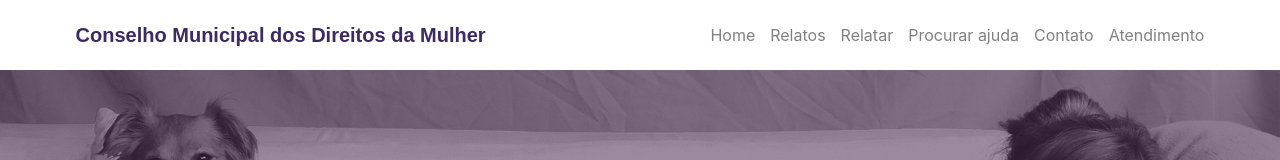
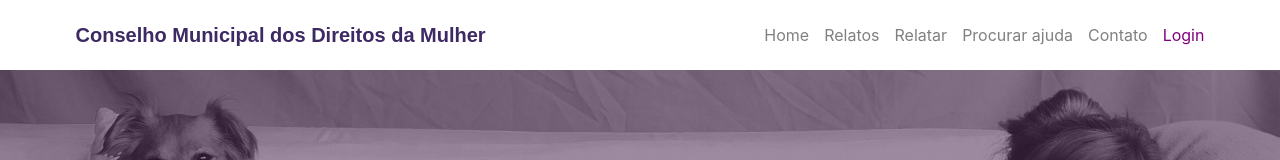
Before and after one commit to uniamerica/CMDM-front, a React (Create React App) app: page / in a window 1280 px wide. Shown: the top 160 px of the page. Built offline with nearby package versions, Linux system fonts and the light colour scheme.

Commit message:
nav login

```diff
--- a/src/components/Header/components/Nav.css
+++ b/src/components/Header/components/Nav.css
@@ -23,3 +23,6 @@ li{
 .each-link:hover {
     color: rgb(110, 64, 131);
 }
+.login-button{
+    color: purple;
+}
--- a/src/components/Header/components/Nav.jsx
+++ b/src/components/Header/components/Nav.jsx
@@ -23,7 +23,7 @@ function Nav() {
                 <Link className="each-link" to="/Contatos">Contato</Link>
             </li>
             <li>
-                <Link className="each-link" >Atendimento</Link>
+                <Link className="each-link login-button" to="/login">Login</Link>
             </li>
         </ul>
     </nav>
```
